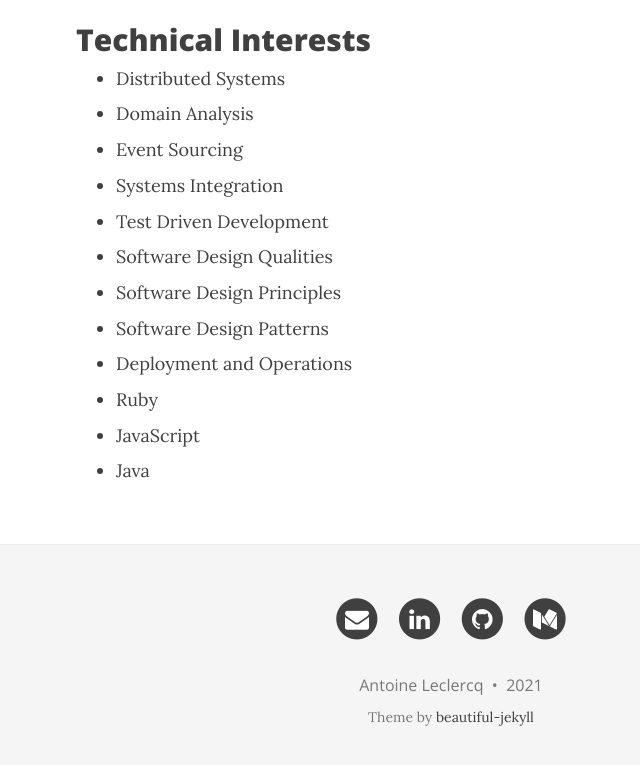
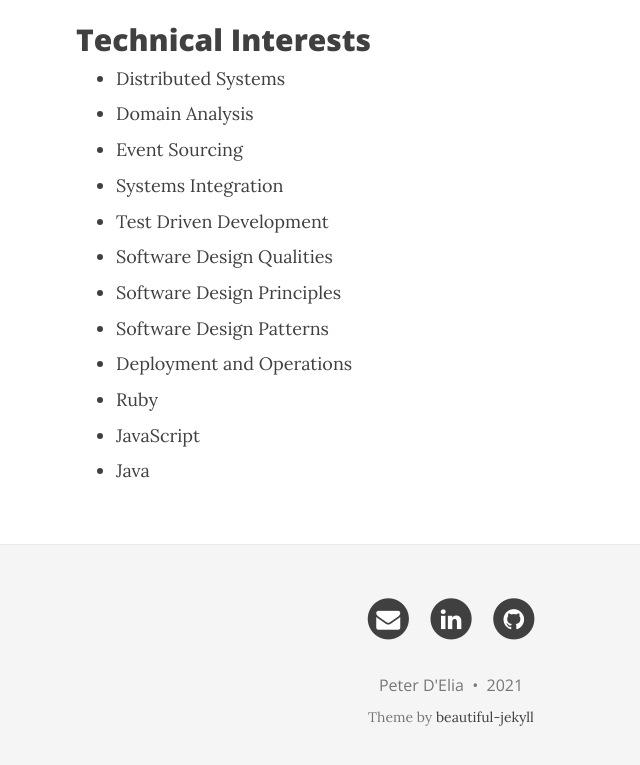
Before and after one commit to petertdelia/petertdelia.github.io, a Jekyll site: the page built from index.md, in a window 1280 px wide and 900 px high, scrolled down 1671 px, cut to the strip 122-887 px from the top of the window. Shown: the whole strip, without its empty margins (189-829 px from the left). Built offline with Jekyll 4.4.1, drawn with Linux system fonts in a browser that asks for light colours; nearby versions of some CDN libraries; part of the change alters nothing that is shown.

Commit message:
added pic and settings

```diff
--- a/_config.yml
+++ b/_config.yml
@@ -4,7 +4,7 @@
 # baseurl is the website's URL without the hostname
 
 # If you are building a simple GitHub user page (http://username.github.io) then use these settings:
-url: "http://antoineleclercq.github.io"
+url: "http://petertdelia.github.io"
 baseurl: ""
 
 # If you are building a GitHub project page then use these settings:
@@ -14,10 +14,10 @@ baseurl: ""
 # Of course don't forget to change the username and projectname to YOUR username and project
 
 # Name of website
-title: Antoine Leclercq's Website - Software Developer
+title: Peter D'Elia's Website - Software Developer
 
 # Short description of your site
-description: Talks, projects, resume, and an introduction by Antoine Leclercq.
+description: Talks, projects, resume, and an introduction by Peter D'Elia.
 
 # --- Navigation bar options --- #
 
@@ -29,7 +29,7 @@ navbar-links:
 
 # Image to show in the navigation bar - image must be a square (width = height)
 # Remove this parameter if you don't want an image in the navbar
-avatar: "/img/antoine.jpg"
+avatar: "/img/peter.png"
 
 # If you want to have an image logo in the top-left corner instead of the title text,
 # then specify the following parameter
@@ -40,12 +40,10 @@ avatar: "/img/antoine.jpg"
 # Change all these values or delete the ones you don't want.
 # Important: you must keep the "name" parameter, everything else you can remove
 author:
-  name: Antoine Leclercq
-  email: "antoine.leclercq.49@gmail.com"
-  github: antoineleclercq
-  twitter: antwan29
-  linkedin: antoine-leclercq-42580459
-  medium: antwan29
+  name: Peter D'Elia
+  email: "petertdelia@gmail.com"
+  github: petertdelia
+  linkedin: peter-d-elia-44776718
 
 # Select which links to show in the footer
 footer-links-active:
@@ -67,12 +65,12 @@ footer-links-active:
   steam: false
   twitch: false
   yelp: false
-  medium: true
+  medium: false
 
 # Select which share links to show in posts
 share-links-active:
-  twitter: true
-  facebook: true
+  twitter: false
+  facebook: false
   google: false
   linkedin: true
 
@@ -81,7 +79,7 @@ share-links-active:
 #disqus: ""
 
 # Fill in your Google Analytics ID to track your website using GA
-google_analytics: "UA-105158290-2"
+# google_analytics: "UA-105158290-2"
 
 # Google Tag Manager ID
 #gtm: ""
@@ -100,7 +98,7 @@ title-separator: "-"
 # --- Don't need to touch anything below here (but you can if you want) --- #
 
 # Output options (more information on Jekyll's site)
-timezone: "America/Vancouver"
+timezone: "America/New York"
 markdown: kramdown
 highlighter: rouge
 permalink: /:year-:month-:day-:title/
```
Also changed, not shown: img/antoine.jpg (deleted), img/peter.png (added).
